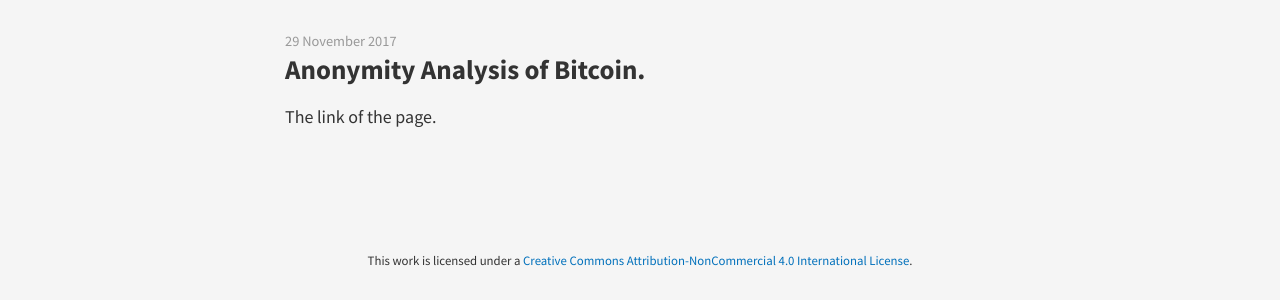
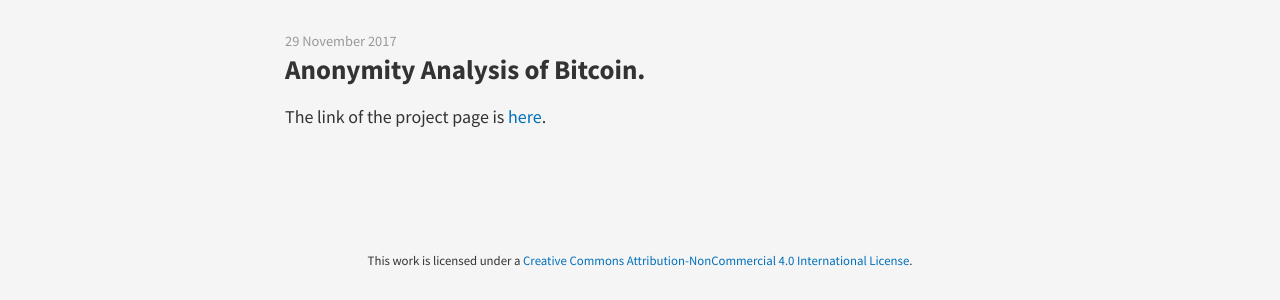
Before and after one commit to indramastan/indradeepmastan, a Jekyll site: the page built from _posts/2017-11-29-Bitcoin.md, in a window 1280 px wide. Shown: the part 129-429 px from the top of the page. Built offline with Jekyll 4.4.1, drawn with Linux system fonts in a browser that asks for light colours; nearby versions of some CDN libraries.

Commit message:
Update 2017-11-29-Bitcoin.md

```diff
--- a/_posts/2017-11-29-Bitcoin.md
+++ b/_posts/2017-11-29-Bitcoin.md
@@ -3,4 +3,4 @@ layout: post
 title: Anonymity Analysis of Bitcoin.
 ---
 
-The link of the page.
+The link of the project page is [here](https://indradeepmastan.github.io/Bitcoin_Anonymity/).
```
